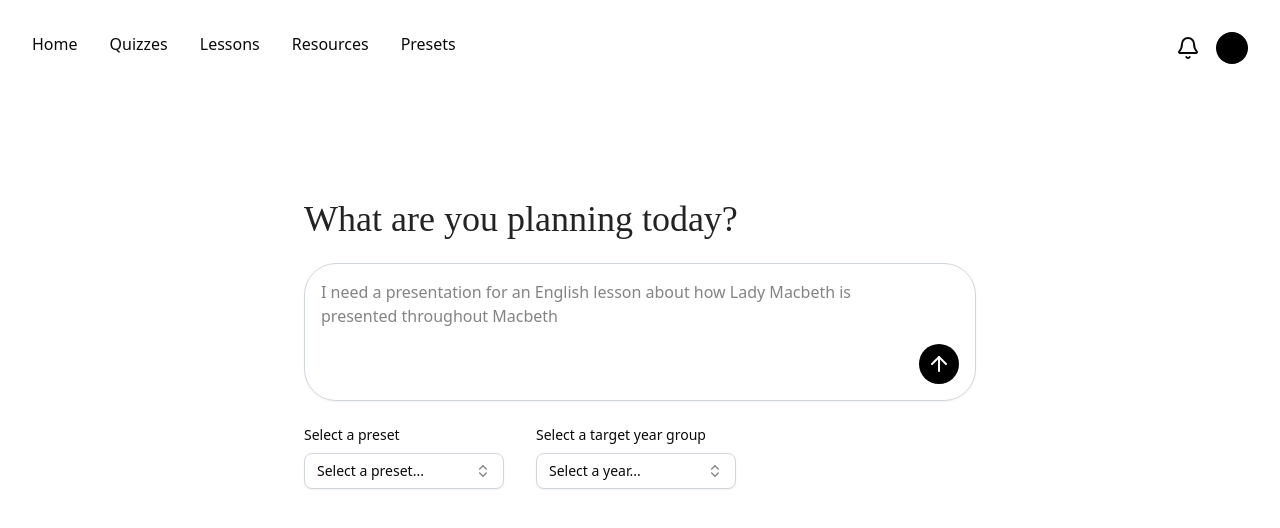
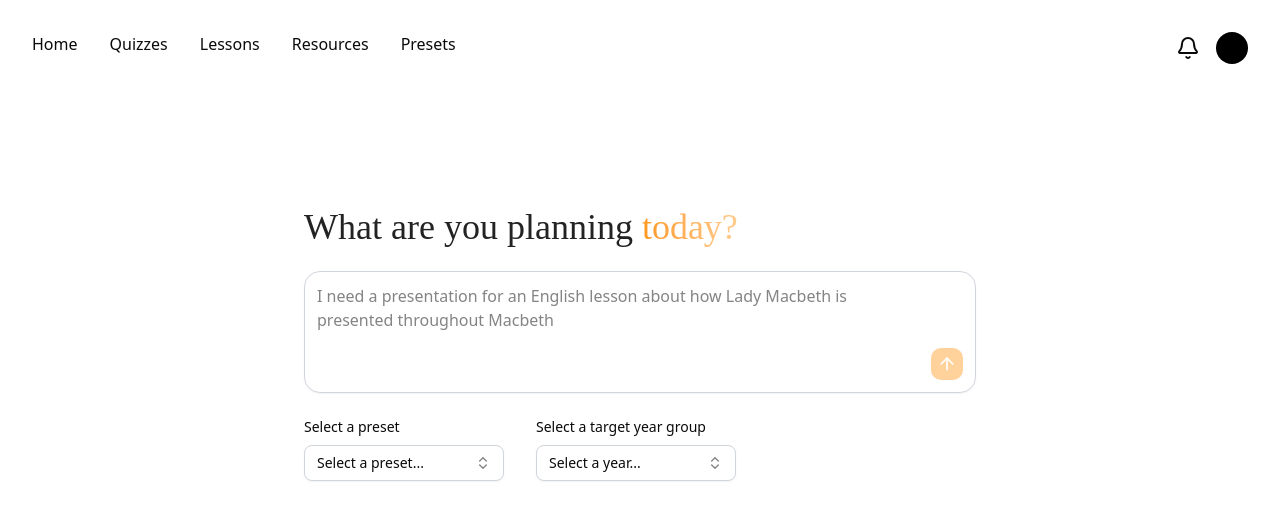
Before and after one commit to m6el/ember, a Next.js app: page / in a window 1280 px wide. Shown: the top 528 px of the page. Built offline with nearby package versions, Linux system fonts and the light colour scheme.

Commit message:
- responses, animations

```diff
--- a/src/app/page.tsx
+++ b/src/app/page.tsx
@@ -1,10 +1,86 @@
+'use client';
 import { Bell } from 'lucide-react';
-import {ComboboxDemo} from '@/components/Ember Components/Combobox';
+import { ComboboxDemo } from '@/components/Ember Components/Combobox';
 import { YearCombobox } from '@/components/Ember Components/YearCombobox';
 import { ArrowUp } from 'lucide-react';
+import { useState, useRef, useEffect, CSSProperties } from 'react';
 
 
-export default async function Page() {
+export default function Page() {
+    const [submitted, setSubmitted] = useState(false);
+    const [prompt, setPrompt] = useState("");
+    const [step, setStep] = useState(0); // 0: all visible, 1: header animating, 2: comboboxes disappear, 3: textarea moves down
+    const [textareaStyle, setTextareaStyle] = useState<CSSProperties>({});
+    const headerRef = useRef(null);
+    const textareaRef = useRef<HTMLDivElement>(null);
+
+    const handleSubmit = () => {
+        if (prompt.trim()) {
+            setSubmitted(true);
+            setStep(1); // header animates up
+        }
+    };
+
+    useEffect(() => {
+        let timeoutId: NodeJS.Timeout;
+        if (step === 1) {
+            timeoutId = setTimeout(() => setStep(2), 900);
+        } else if (step === 2) {
+            timeoutId = setTimeout(() => {
+                if (textareaRef.current) {
+                    const rect = textareaRef.current.getBoundingClientRect();
+                    setTextareaStyle({
+                        position: 'fixed',
+                        top: `${rect.top}px`,
+                        left: `${rect.left}px`,
+                        width: `${rect.width}px`,
+                        height: `${rect.height}px`,
+                        margin: 0,
+                        zIndex: 50,
+                        transition: 'none',
+                    });
+                }
+                setStep(3);
+            }, 100); // reduced delay for faster textarea animation
+        }
+        return () => {
+            if (timeoutId) clearTimeout(timeoutId);
+        };
+    }, [step]);
+
+    useEffect(() => {
+        if (step === 3 && textareaRef.current) {
+            const rect = textareaRef.current.getBoundingClientRect();
+            // Set initial fixed position at current top
+            setTextareaStyle({
+                position: 'fixed',
+                top: `${rect.top}px`,
+                left: `${rect.left}px`,
+                width: `${rect.width}px`,
+                height: `${rect.height}px`,
+                margin: 0,
+                zIndex: 50,
+                transition: 'top 1s cubic-bezier(0.4, 0, 0.2, 1)', // smooth slide down
+                boxShadow: '0 -4px 12px rgba(0,0,0,0.08)', // match final shadow
+            });
+            // Animate to bottom after a frame
+            const frameId = requestAnimationFrame(() => {
+                setTextareaStyle(prev => ({
+                    ...prev,
+                    top: 'calc(100vh - 2rem - ' + rect.height + 'px)', // slide to bottom with 2rem margin
+                    left: '50%',
+                    transform: 'translateX(-50%)',
+                    width: '100%',
+                    maxWidth: '672px',
+                    background: 'white',
+                    borderRadius: '1rem',
+                    boxShadow: '0 -4px 12px rgba(0,0,0,0.08)',
+                }));
+            });
+            return () => cancelAnimationFrame(frameId);
+        }
+    }, [step]);
+
     return (
        <>
         <div className="flex">
@@ -33,20 +109,42 @@ export default async function Page() {
 
                 <div className="flex flex-col items-center justify-center h-[70vh] w-full">
                     <div className="w-full max-w-2xl flex flex-col space-y-6 items-stretch">
-                        <h1 className="font-['ppEditorialLight'] text-4xl text-[#232323] text-left">What are you planning today?</h1>
-                        <div className='w-full p-4 text-base border shadow-xs border-gray-300 rounded-4xl resize-none flex flex-col'>
+                        <h1
+                            ref={headerRef}
+                            className={`font-['ppEditorialLight'] text-4xl text-[#232323] text-left transition-all duration-1000 ease-in-out ${step >= 1 ? 'translate-y-[-120px] opacity-0 pointer-events-none' : 'translate-y-0 opacity-100'}`}
+                        >
+                            What are you planning{' '}
+                            <span
+                                className="bg-gradient-to-r from-[#FF981A] to-[#FFCD8F] bg-clip-text text-transparent"
+                            >
+                                today?
+                            </span>
+                        </h1>
+                        {/* Textarea stays visible and moves to bottom when step === 3 */}
+                        <div
+                            ref={textareaRef}
+                            className={`p-3 text-base border shadow-xs border-gray-300 rounded-2xl resize-none flex flex-col ${step < 3 ? 'w-full' : ''}`}
+                            style={step >= 3 ? textareaStyle : {}}
+                        >
                             <textarea
-                                placeholder='I need a presentation for an English lesson about how Lady Macbeth is presented throughout Macbeth'
-                                className='w-full text-base pr-12 resize-none mb-4'
+                                value={prompt}
+                                onChange={e => setPrompt(e.target.value)}
+                                placeholder={step === 3 ? 'Refine..' : 'I need a presentation for an English lesson about how Lady Macbeth is presented throughout Macbeth'}
+                                className={`w-full text-base pr-12 resize-none mb-4 focus:outline-none ${step >= 3 ? 'bg-white' : 'bg-transparent'}`}
                                 rows={2}
                             />
                             <div className="flex justify-end items-center gap-4">
-                                <button className='w-10 cursor-pointer h-10 flex items-center justify-center bg-black rounded-4xl'>
-                                    <ArrowUp color='white'/>
+                                <button
+                                    className='w-8 cursor-pointer h-8 flex items-center justify-center bg-[#FFA639] rounded-lg disabled:opacity-50'
+                                    disabled={!prompt.trim()}
+                                    onClick={handleSubmit}
+                                >
+                                    <ArrowUp color='white' className='h-5 w-5'/>
                                 </button>
                             </div>
                         </div>
-                                            <div className="flex space-x-8">
+                        {/* Comboboxes disappear when step === 1 or higher */}
+                        <div className={`flex space-x-8 transition-all duration-1000 ease-in-out ${step >= 1 ? 'opacity-0 pointer-events-none' : 'opacity-100'}`}>
                             <div className="flex flex-col space-y-2">
                                 <label className="text-sm font-medium">Select a preset</label>
                                 <ComboboxDemo />
--- /dev/null
+++ b/src/app/responses/page.tsx
@@ -0,0 +1,92 @@
+'use client';
+import { Bell } from 'lucide-react';
+import { ComboboxDemo } from '@/components/Ember Components/Combobox';
+import { YearCombobox } from '@/components/Ember Components/YearCombobox';
+import { ArrowUp } from 'lucide-react';
+import { useState, CSSProperties } from 'react';
+import { Skeleton } from '@/components/ui/skeleton';
+
+
+export default function Responses() {
+    const [prompt, setPrompt] = useState("");
+    const [loading, setLoading] = useState(false); // Simulate loading state
+    const textareaStyle: CSSProperties = {
+        position: 'fixed',
+        left: '50%',
+        bottom: '2rem',
+        transform: 'translateX(-50%)',
+        width: '100%',
+        maxWidth: '672px',
+        background: 'white',
+        borderRadius: '1rem',
+        boxShadow: '0 -4px 12px rgba(0,0,0,0.08)',
+        zIndex: 50,
+        padding: '1rem',
+    };
+
+    return (
+       <>
+        <div className="flex">
+            {/* <div className="w-72 bg-gray-100 h-screen">
+
+            </div> */}
+            <div className="p-8 w-full h-full">
+                {/* navbar */}
+                 <div className="flex">
+                     {/* <input className="p-3 text-sm w-1/2 rounded-lg bg-[#F6F6F6]" type="text" placeholder="Search lessons, quizzes or Ember AI"/> */}
+                     <div className='flex space-x-8'>
+                         <h2 className='cursor-pointer hover:underline'>Home</h2>
+                         <h2 className='cursor-pointer hover:underline'>Quizzes</h2>
+                         <h2 className='cursor-pointer hover:underline'>Lessons</h2>
+                         <h2 className='cursor-pointer hover:underline'>Resources</h2>
+                         <h2 className='cursor-pointer hover:underline'>Presets</h2>
+                     </div>
+
+
+
+                    <div className="ml-auto flex items-center gap-4">
+                        <Bell />
+                        <div className='w-8 h-8 bg-black rounded-full' ></div>
+                    </div>
+                </div>
+                            <div className="flex flex-col space-y-4 mt-24 w-3xl mx-auto">
+                                <p>Creating a personalised presentation</p>
+                                <Skeleton className="h-6 w-full" />
+                                <Skeleton className="h-6 w-3/4" />
+                                <Skeleton className="h-6 w-1/2" />
+                                <Skeleton className="h-6 w-full" />
+                            </div>
+
+
+                <div className="flex flex-col items-center justify-center h-[70vh] w-full">
+                    <div className="w-full max-w-2xl flex flex-col space-y-6 items-stretch">
+
+                        {/* Textarea stays visible and moves to bottom when step === 3 */}
+                        <div
+                            className={`p-3 text-base border shadow-xs border-gray-300 flex flex-col`}
+                            style={textareaStyle}
+                        >
+                            <textarea
+                                value={prompt}
+                                onChange={e => setPrompt(e.target.value)}
+                                placeholder={'I need a presentation for an English lesson about how Lady Macbeth is presented throughout Macbeth'}
+                                className={`w-full text-base pr-12 resize-none mb-4 focus:outline-none bg-white`}
+                                rows={2}
+                            />
+                            <div className="flex justify-end items-center gap-4">
+                                <button
+                                    className='w-8 cursor-pointer h-8 flex items-center justify-center bg-[#FFA639] rounded-lg disabled:opacity-50'
+                                    disabled={!prompt.trim()}
+                                >
+                                    <ArrowUp color='white' className='h-5 w-5'/>
+                                </button>
+                            </div>
+                        </div>
+                        {/* Comboboxes disappear when step === 1 or higher */}
+                    </div>
+                </div>
+            </div>
+        </div>
+       </>
+    );
+}
```
Lines whose indentation alone changed are shown as unchanged.
